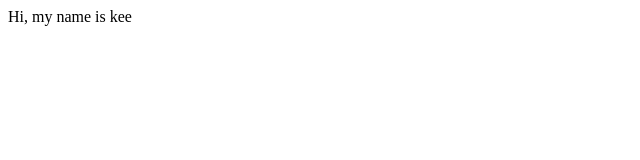
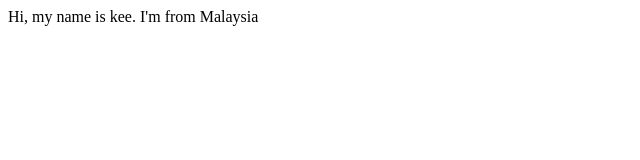
Before and after one commit to bryankeekk/demo-repo, a plain HTML site: page index.html in a window 1280 px wide. Shown: the whole page, without its empty margins (0-640 px from the left). Drawn offline with Linux system fonts and the light colour scheme.

Commit message:
Update index.html

```diff
--- a/index.html
+++ b/index.html
@@ -1 +1 @@
-<div>Hi, my name is kee</div>
+<div>Hi, my name is kee. I'm from Malaysia</div>
```
